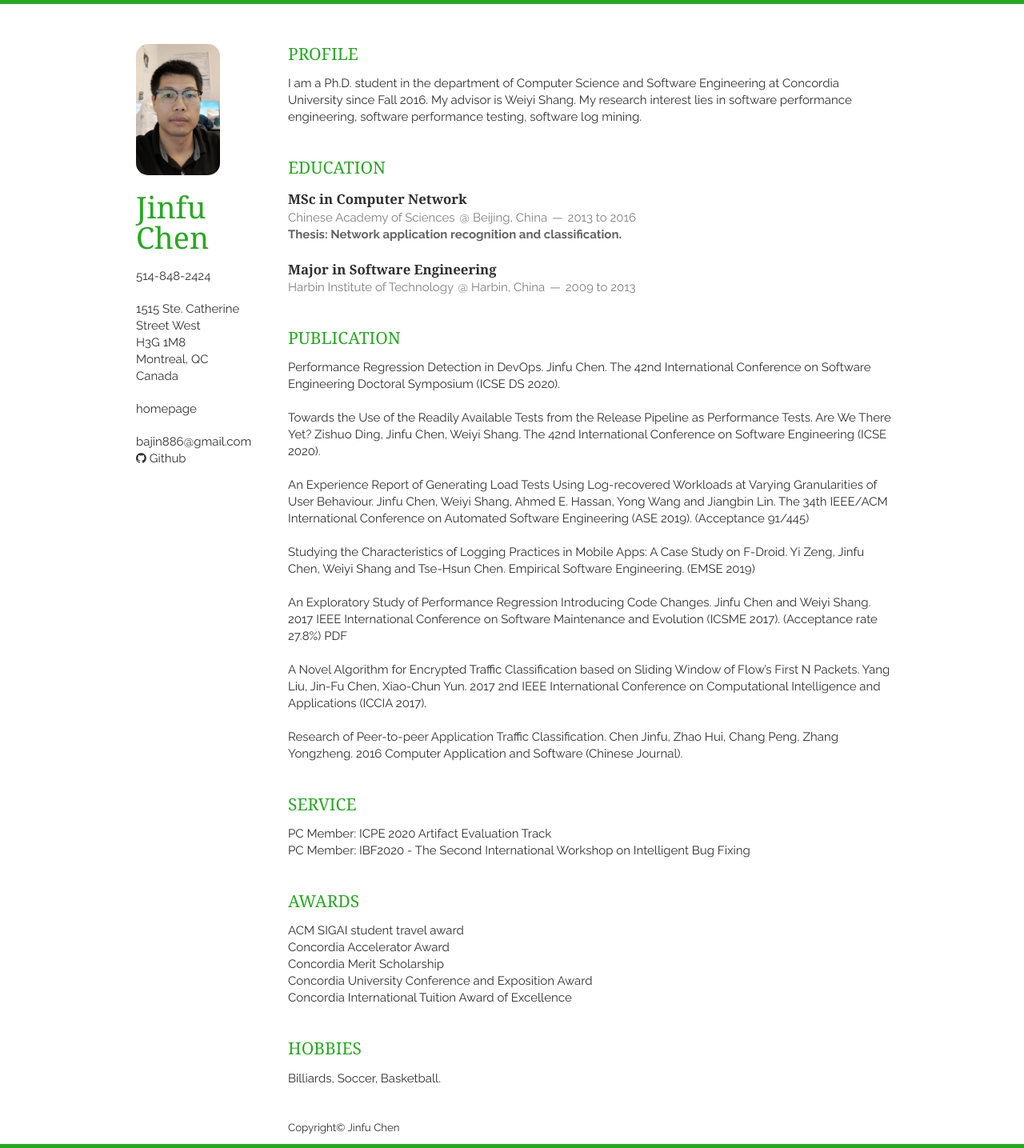
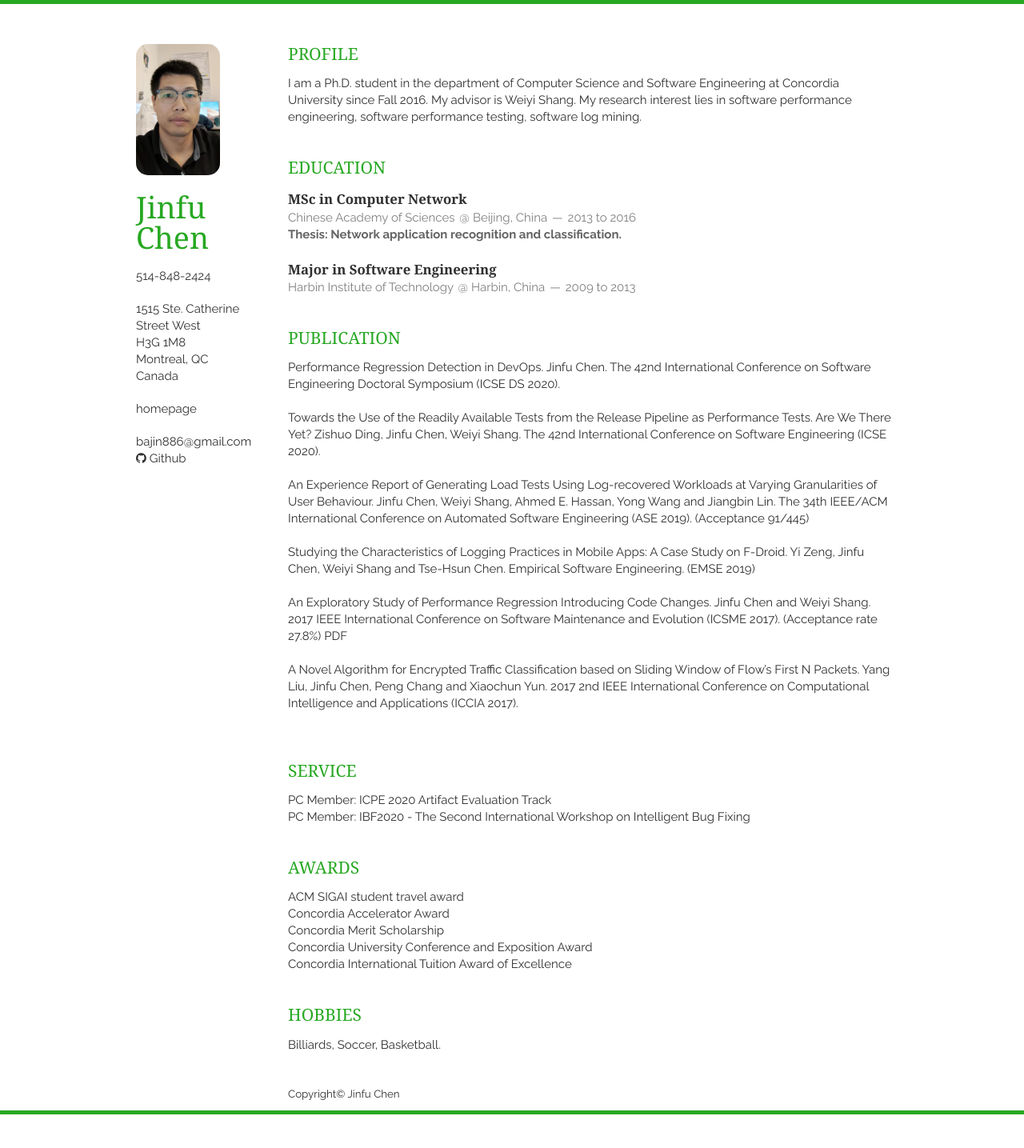
Before and after one commit to jinfuchen/jinfu, a Jekyll site: the page built from index.html, in a window 1280 px wide. Shown: the whole page at 80% size. Built offline with Jekyll 4.4.1, drawn with Linux system fonts in a browser that asks for light colours; nearby versions of some CDN libraries; the list of posts is cut into pages by our own code; after the commit the page ends 1393 px from its top, so only the background shows below that.

Commit message:
fix author

```diff
--- a/_includes/publication.html
+++ b/_includes/publication.html
@@ -29,12 +29,12 @@
       </p>
       <br>
 
-      <p>A Novel Algorithm for Encrypted Traffic Classification based on Sliding Window of Flow’s First N Packets. Yang Liu, Jin-Fu Chen, Xiao-Chun Yun. 2017 2nd IEEE International Conference on Computational Intelligence and Applications (ICCIA 2017).</p>
+      <p>A Novel Algorithm for Encrypted Traffic Classification based on Sliding Window of Flow’s First N Packets. Yang Liu, Jinfu Chen, Peng Chang and Xiaochun Yun. 2017 2nd IEEE International Conference on Computational Intelligence and Applications (ICCIA 2017).</p>
       <br>
-
+      <!--
       <p>Research of Peer-to-peer Application Traffic Classification. Chen Jinfu, Zhao Hui, Chang Peng, Zhang Yongzheng. 2016 Computer Application and Software (Chinese Journal).</p>
 
-      <!--
+
       <p>Load Balance of the Original Pages Storage in the Distributed Crawling System. <a href="http://homepage.hit.edu.cn/wzzhang">Zhang Weizhe</a>, Zhang Hongli, Chen Jinfu, Yu Chuanliang. 2012 International Information Institute (Tokyo).</p>
       -->
     </article>
```
